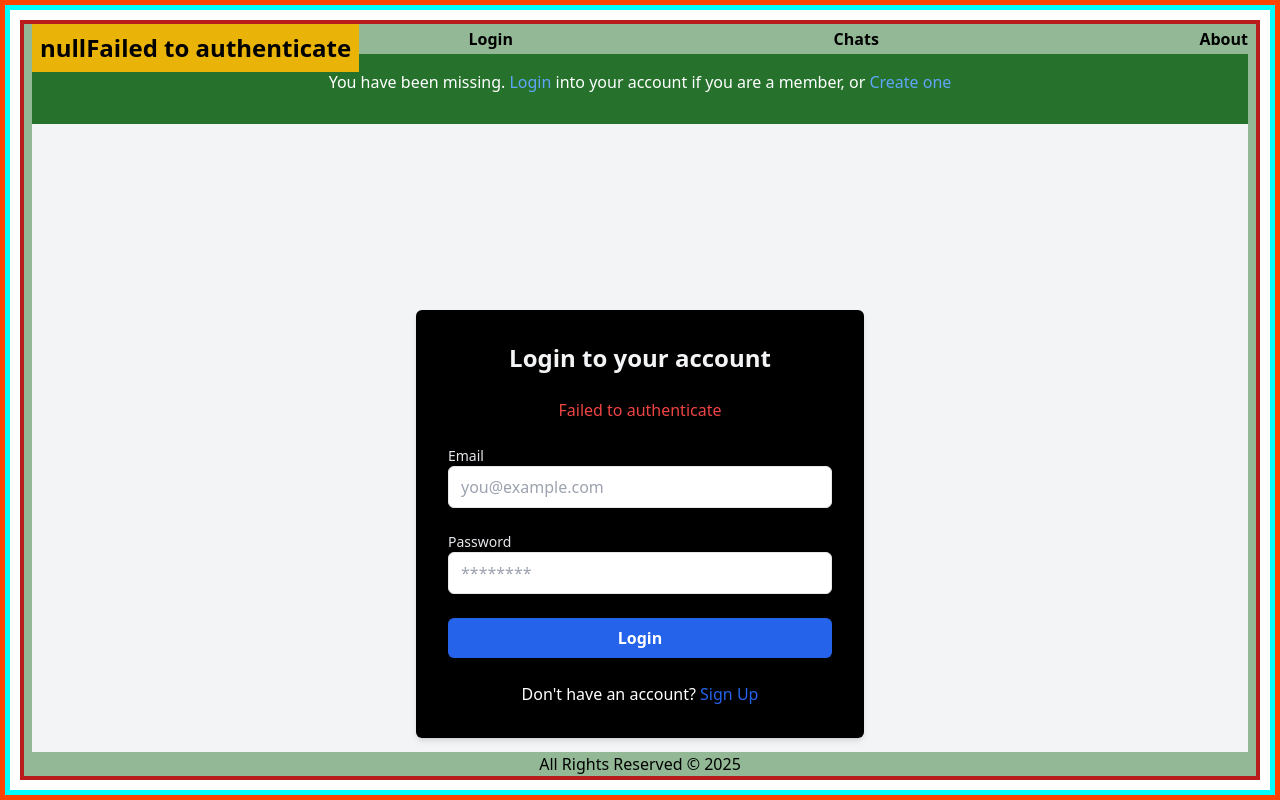
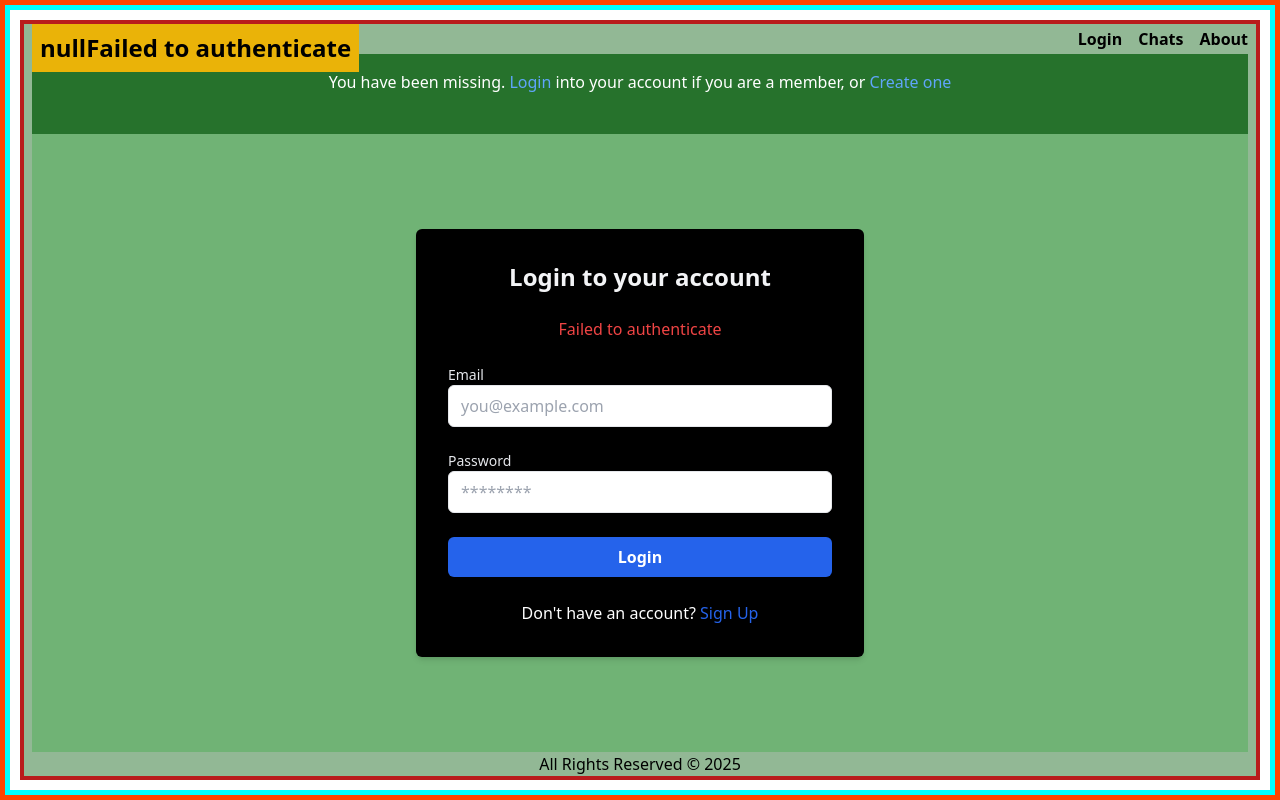
Before and after one commit to mesuhailpm/connectify, a React (Create React App) app in the folder client/: page /login in a window 1280 px wide. Built offline with nearby package versions, Linux system fonts and the light colour scheme; no server answers.

Commit message:
Style: Nav --aligned navigation Links to the right --Login, SIgnUp color changes as per new theme colors --No scroll in Sign Up , Login pages

```diff
--- a/client/src/containers/Login.jsx
+++ b/client/src/containers/Login.jsx
@@ -22,8 +22,8 @@ const Login = () => {
   }
 
   return (
-    <div className="flex items-center justify-center min-h-screen bg-gray-100 w-full">
-      <div className="w-full max-w-md p-8 space-y-6  shadow-md bg-black text-white rounded-md">
+    <div className="flex items-center justify-center h-full max-h-full bg-chat_background w-full">
+      <div className="w-full max-h-full max-w-md p-8 space-y-6  shadow-md bg-black text-white rounded-md">
         <h2 className="text-center text-2xl font-bold text-gray-100">Login to your account</h2>
 
         {error && <p className="text-red-500 text-center">{error}</p>}
--- a/client/src/containers/Nav.jsx
+++ b/client/src/containers/Nav.jsx
@@ -12,9 +12,11 @@ export const Nav = () => {
         <img src={logo} width={30} alt="Logo" />
         <h1>Connectify</h1>
       </Link>
-      <Link to="/login"> Login</Link>
-      <Link to="/chats"> Chats</Link>
-      <Link to="/about"> About</Link>
+      <div className="links w-fit flex items-center justify-center gap-4">
+        <Link to="/login"> Login</Link>
+        <Link to="/chats"> Chats</Link>
+        <Link to="/about"> About</Link>
+      </div>
     </nav>
   );
 };
--- a/client/src/containers/SignUp.jsx
+++ b/client/src/containers/SignUp.jsx
@@ -23,7 +23,7 @@ const SignUp = () => {
   }
 
   return (
-    <div className="flex items-center justify-center min-h-screen bg-gray-100 w-full">
+    <div className="flex items-center justify-center min-h-screen bg-chat_background w-full">
       <div className="w-full max-w-md p-8 space-y-6  shadow-md bg-black text-white rounded-md">
         <h2 className="text-center text-2xl font-bold text-gray-100">Create an account</h2>
 
```
